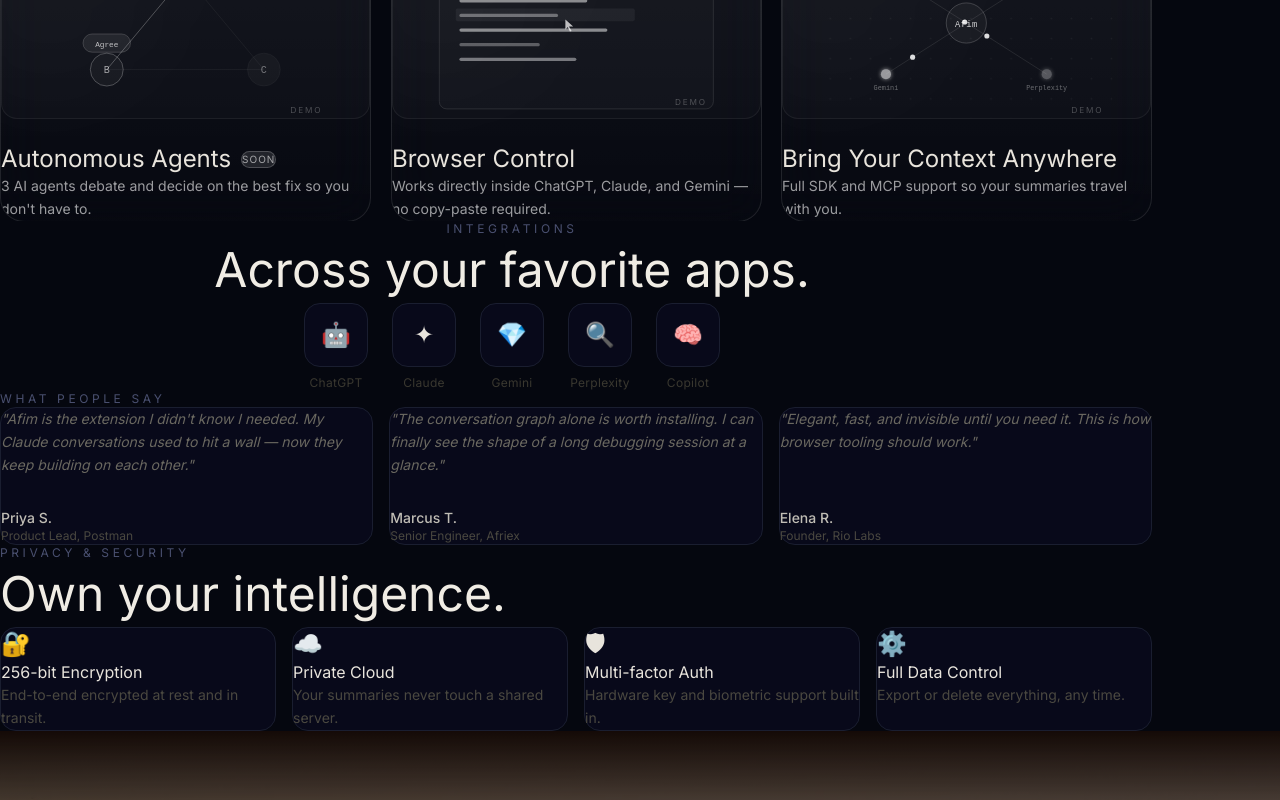
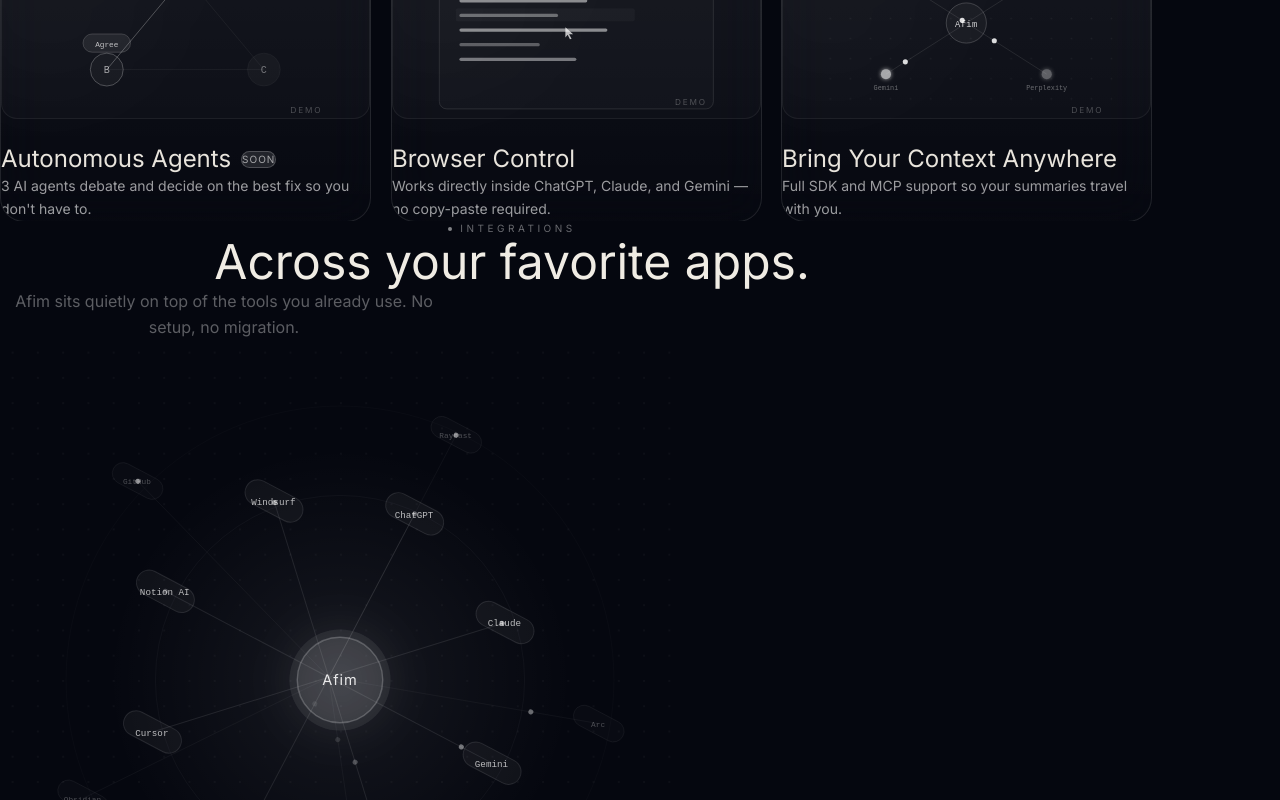
Before and after one commit to TejasGov/Afim, a Next.js app: page / in a window 1280 px wide. Shown: the part 2000-2800 px from the top of the page. Built offline with nearby package versions, Linux system fonts and the light colour scheme; a web font is replaced by a local one.

Commit message:
orbital integrations section before dex redesign

```diff
--- a/app/page.jsx
+++ b/app/page.jsx
@@ -2,7 +2,7 @@
 
 import { useRef, useState, useEffect, useCallback } from "react";
 import Image from "next/image";
-import { motion, useScroll, useTransform, useMotionValue, useSpring, useInView } from "framer-motion";
+import { motion, animate, useScroll, useTransform, useMotionValue, useSpring, useInView } from "framer-motion";
 
 // ── DATA ──────────────────────────────────────────────────────────────────────
 
@@ -49,13 +49,18 @@
   },
 ];
 
-const APP_LOGOS = [
-  { emoji: "🤖", label: "ChatGPT" },
-  { emoji: "✦", label: "Claude" },
-  { emoji: "💎", label: "Gemini" },
-  { emoji: "🔍", label: "Perplexity" },
-  { emoji: "🧠", label: "Copilot" },
-];
+const INNER_APPS = ["ChatGPT", "Claude", "Gemini", "Perplexity", "Copilot", "Cursor", "Notion AI", "Windsurf"];
+const OUTER_APPS = ["Raycast", "Arc", "Linear AI", "Obsidian", "GitHub"];
+
+const ORB_CX = 350;
+const ORB_CY = 350;
+const INNER_R = 190;
+const OUTER_R = 282;
+
+function orbPos(index, total, radius) {
+  const angle = (index / total) * 2 * Math.PI - Math.PI / 2;
+  return { x: ORB_CX + Math.cos(angle) * radius, y: ORB_CY + Math.sin(angle) * radius };
+}
 
 const TESTIMONIALS = [
   {
@@ -890,6 +895,273 @@
   );
 }
 
+// ── INTEGRATIONS — ORBITAL ────────────────────────────────────────────────────
+
+function OrbitalPulse({ toX, toY, delay, fast, bright }) {
+  const dur = fast ? 1.1 : 2.2;
+  const endOpacity = bright ? 0.85 : 0.52;
+  return (
+    <motion.circle
+      r={2.6}
+      fill="white"
+      cx={ORB_CX} cy={ORB_CY}
+      animate={{
+        x: [0, toX - ORB_CX, toX - ORB_CX],
+        y: [0, toY - ORB_CY, toY - ORB_CY],
+        opacity: [0, endOpacity, 0],
+      }}
+      transition={{
+        duration: dur,
+        repeat: Infinity,
+        ease: "easeInOut",
+        delay,
+        times: [0, 0.78, 1],
+      }}
+    />
+  );
+}
+
+function IntegrationsSection() {
+  const sectionRef = useRef(null);
+  const [isOver, setIsOver] = useState(false);
+  const [hoveredInner, setHoveredInner] = useState(null);
+
+  // Slow continuous rotation
+  const ringAngle = useMotionValue(0);
+  useEffect(() => {
+    const ctrl = animate(ringAngle, 360, { duration: 82, ease: "linear", repeat: Infinity });
+    return ctrl.stop;
+  }, [ringAngle]);
+
+  // Counter-rotation keeps labels upright
+  const counterAngle = useTransform(ringAngle, v => -v);
+
+  // Cursor-following drift (very gentle 3D tilt)
+  const rawX = useMotionValue(0);
+  const rawY = useMotionValue(0);
+  const driftX = useSpring(useTransform(rawX, v => v * 5), { stiffness: 28, damping: 22 });
+  const driftY = useSpring(useTransform(rawY, v => v * 5), { stiffness: 28, damping: 22 });
+
+  const handleMouseMove = useCallback((e) => {
+    const rect = sectionRef.current?.getBoundingClientRect();
+    if (!rect) return;
+    rawX.set((e.clientX - rect.left) / rect.width - 0.5);
+    rawY.set((e.clientY - rect.top)  / rect.height - 0.5);
+  }, [rawX, rawY]);
+
+  const innerNodes = INNER_APPS.map((app, i) => ({ app, ...orbPos(i, INNER_APPS.length, INNER_R) }));
+  const outerNodes = OUTER_APPS.map((app, i) => ({ app, ...orbPos(i, OUTER_APPS.length, OUTER_R) }));
+
+  return (
+    <section
+      id="features"
+      ref={sectionRef}
+      onMouseMove={handleMouseMove}
+      onMouseEnter={() => setIsOver(true)}
+      onMouseLeave={() => { setIsOver(false); rawX.set(0); rawY.set(0); }}
+      className="relative px-6 md:px-14 py-28 max-w-5xl mx-auto text-center overflow-hidden"
+    >
+      {/* Section header */}
+      <div className="relative z-10 mb-14">
+        <motion.div
+          {...fadeUp}
+          className="flex items-center justify-center gap-2 mb-5"
+        >
+          <span className="w-1 h-1 rounded-full bg-white/50" />
+          <p className="text-[10px] tracking-[0.35em] uppercase text-white/40">Integrations</p>
+        </motion.div>
+        <motion.h2
+          initial={{ opacity: 0, y: 30 }}
+          whileInView={{ opacity: 1, y: 0 }}
+          viewport={{ once: true, margin: "-80px" }}
+          transition={{ duration: 0.8, ease: "easeOut", delay: 0.08 }}
+          className="text-4xl md:text-5xl font-normal text-[#f0ece4] mb-4 leading-[1.08]"
+          style={{ fontFamily: "var(--font-serif)" }}
+        >
+          Across your favorite apps.
+        </motion.h2>
+        <motion.p
+          initial={{ opacity: 0, y: 20 }}
+          whileInView={{ opacity: 1, y: 0 }}
+          viewport={{ once: true, margin: "-80px" }}
+          transition={{ duration: 0.7, ease: "easeOut", delay: 0.18 }}
+          className="text-white/35 text-base leading-relaxed max-w-md mx-auto"
+        >
+          Afim sits quietly on top of the tools you already use. No setup, no migration.
+        </motion.p>
+      </div>
+
+      {/* Orbital arena */}
+      <motion.div
+        initial={{ opacity: 0, scale: 0.92 }}
+        whileInView={{ opacity: 1, scale: 1 }}
+        viewport={{ once: true, margin: "-80px" }}
+        transition={{ duration: 1.1, ease: "easeOut", delay: 0.2 }}
+        style={{ rotateX: driftY, rotateY: driftX, perspective: 1000 }}
+        className="relative mx-auto"
+        aria-hidden="true"
+      >
+        <svg
+          viewBox="0 0 700 700"
+          width="100%"
+          className="block max-w-[680px] mx-auto overflow-visible"
+        >
+          <defs>
+            <filter id="orb-center-glow" x="-120%" y="-120%" width="340%" height="340%">
+              <feGaussianBlur stdDeviation="22" result="b"/>
+              <feMerge><feMergeNode in="b"/><feMergeNode in="SourceGraphic"/></feMerge>
+            </filter>
+            <pattern id="orb-bg-dots" x="0" y="0" width="26" height="26" patternUnits="userSpaceOnUse">
+              <circle cx="13" cy="13" r="0.9" fill="rgba(255,255,255,0.045)" />
+            </pattern>
+            <radialGradient id="orb-radial" cx="50%" cy="50%" r="50%">
+              <stop offset="0%"   stopColor="rgba(255,255,255,0.07)" />
+              <stop offset="70%"  stopColor="rgba(255,255,255,0.02)" />
+              <stop offset="100%" stopColor="rgba(255,255,255,0)"    />
+            </radialGradient>
+          </defs>
+
+          {/* Background constellation dots */}
+          <rect x="0" y="0" width="700" height="700" fill="url(#orb-bg-dots)" />
+
+          {/* Large soft background glow */}
+          <circle cx={ORB_CX} cy={ORB_CY} r="240" fill="url(#orb-radial)" />
+
+          {/* Faint orbit track rings */}
+          <circle cx={ORB_CX} cy={ORB_CY} r={INNER_R} fill="none" stroke="rgba(255,255,255,0.04)" strokeWidth="1" />
+          <circle cx={ORB_CX} cy={ORB_CY} r={OUTER_R} fill="none" stroke="rgba(255,255,255,0.025)" strokeWidth="1" />
+
+          {/* ── Rotating group ── */}
+          <motion.g style={{ rotate: ringAngle, transformOrigin: `${ORB_CX}px ${ORB_CY}px` }}>
+
+            {/* Lines: inner ring */}
+            {innerNodes.map(({ app, x, y }, i) => (
+              <motion.line key={`il-${i}`}
+                x1={ORB_CX} y1={ORB_CY} x2={x} y2={y}
+                stroke="white" strokeWidth="1"
+                animate={{ opacity: hoveredInner === i ? 0.42 : 0.09 }}
+                transition={{ duration: 0.22 }}
+              />
+            ))}
+
+            {/* Lines: outer ring */}
+            {outerNodes.map(({ app, x, y }, i) => (
+              <line key={`ol-${i}`}
+                x1={ORB_CX} y1={ORB_CY} x2={x} y2={y}
+                stroke="rgba(255,255,255,0.05)" strokeWidth="0.75"
+              />
+            ))}
+
+            {/* Data pulses: inner */}
+            {innerNodes.map(({ app, x, y }, i) => (
+              <OrbitalPulse
+                key={`ip-${i}`}
+                toX={x} toY={y}
+                delay={i * 0.36}
+                fast={hoveredInner === i}
+                bright={hoveredInner === i}
+              />
+            ))}
+
+            {/* Data pulses: outer (slower, fainter) */}
+            {outerNodes.map(({ app, x, y }, i) => (
+              <OrbitalPulse
+                key={`op-${i}`}
+                toX={x} toY={y}
+                delay={i * 0.55 + 0.25}
+                fast={false}
+                bright={false}
+              />
+            ))}
+
+            {/* Inner app nodes */}
+            {innerNodes.map(({ app, x, y }, i) => (
+              <g key={`in-${i}`}
+                onMouseEnter={() => setHoveredInner(i)}
+                onMouseLeave={() => setHoveredInner(null)}
+                style={{ cursor: "default" }}
+              >
+                {/* Node pill background */}
+                <motion.rect
+                  x={x - 32} y={y - 13} width={64} height={26} rx={13}
+                  fill="rgba(255,255,255,0.04)"
+                  stroke="white"
+                  animate={{
+                    strokeOpacity: hoveredInner === i ? 0.28 : 0.11,
+                    scaleX: hoveredInner === i ? 1.08 : 1,
+                    scaleY: hoveredInner === i ? 1.08 : 1,
+                  }}
+                  style={{ transformOrigin: `${x}px ${y}px` }}
+                  transition={{ duration: 0.18 }}
+                />
+                {/* Counter-rotating label */}
+                <motion.g style={{ rotate: counterAngle, transformOrigin: `${x}px ${y}px` }}>
+                  <text
+                    x={x} y={y + 4}
+                    textAnchor="middle"
+                    fontSize="9.5"
+                    fill="rgba(255,255,255,0.72)"
+                    fontFamily="monospace"
+                  >
+                    {app}
+                  </text>
+                </motion.g>
+              </g>
+            ))}
+
+            {/* Outer app nodes */}
+            {outerNodes.map(({ app, x, y }, i) => (
+              <g key={`on-${i}`}>
+                <rect
+                  x={x - 28} y={y - 11} width={56} height={22} rx={11}
+                  fill="rgba(255,255,255,0.015)"
+                  stroke="rgba(255,255,255,0.07)" strokeWidth="0.75"
+                />
+                <motion.g style={{ rotate: counterAngle, transformOrigin: `${x}px ${y}px` }}>
+                  <text
+                    x={x} y={y + 3.5}
+                    textAnchor="middle"
+                    fontSize="8"
+                    fill="rgba(255,255,255,0.28)"
+                    fontFamily="monospace"
+                  >
+                    {app}
+                  </text>
+                </motion.g>
+              </g>
+            ))}
+
+          </motion.g>
+          {/* ── End rotating group ── */}
+
+          {/* Center glow bloom */}
+          <circle cx={ORB_CX} cy={ORB_CY} r="52"
+            fill="rgba(255,255,255,0.07)"
+            filter="url(#orb-center-glow)"
+          />
+
+          {/* Center Afim node (static, always on top) */}
+          <circle cx={ORB_CX} cy={ORB_CY} r="44"
+            fill="rgba(255,255,255,0.07)"
+            stroke="rgba(255,255,255,0.22)" strokeWidth="1.5"
+          />
+          <text
+            x={ORB_CX} y={ORB_CY + 5}
+            textAnchor="middle"
+            fontSize="15"
+            fill="rgba(255,255,255,0.88)"
+            fontFamily="var(--font-serif)"
+            letterSpacing="1"
+          >
+            Afim
+          </text>
+
+        </svg>
+      </motion.div>
+    </section>
+  );
+}
+
 // ── PAGE ──────────────────────────────────────────────────────────────────────
 
 export default function Home() {
@@ -1106,27 +1378,8 @@
       {/* ══ CAPABILITIES ══════════════════════════════════════════════════════ */}
       <CapabilitiesSection />
 
-      {/* ══ ACROSS YOUR FAVORITE APPS ═════════════════════════════════════════ */}
-      <motion.section {...fadeUp} id="features" className="px-6 md:px-14 py-28 max-w-5xl mx-auto text-center">
-        <p className="text-xs tracking-[0.3em] uppercase text-[#4a5070] mb-4">Integrations</p>
-        <h2
-          className="text-4xl md:text-5xl font-normal text-[#f0ece4] mb-16 leading-snug"
-          style={{ fontFamily: "var(--font-serif)" }}
-        >
-          Across your favorite apps.
-        </h2>
-
-        <div className="flex flex-wrap justify-center items-center gap-6">
-          {APP_LOGOS.map(({ emoji, label }) => (
-            <div key={label} className="flex flex-col items-center gap-2 group">
-              <div className="w-16 h-16 flex items-center justify-center rounded-2xl border border-[#1a1e30] bg-[#08091a] text-2xl group-hover:border-[#2a3050] transition-colors duration-200">
-                {emoji}
-              </div>
-              <span className="text-xs text-[#3a3830] tracking-wide">{label}</span>
-            </div>
-          ))}
-        </div>
-      </motion.section>
+      {/* ══ INTEGRATIONS ══════════════════════════════════════════════════════ */}
+      <IntegrationsSection />
 
       {/* ══ TESTIMONIALS ══════════════════════════════════════════════════════ */}
       <section className="px-6 md:px-14 py-10 max-w-6xl mx-auto">
```
